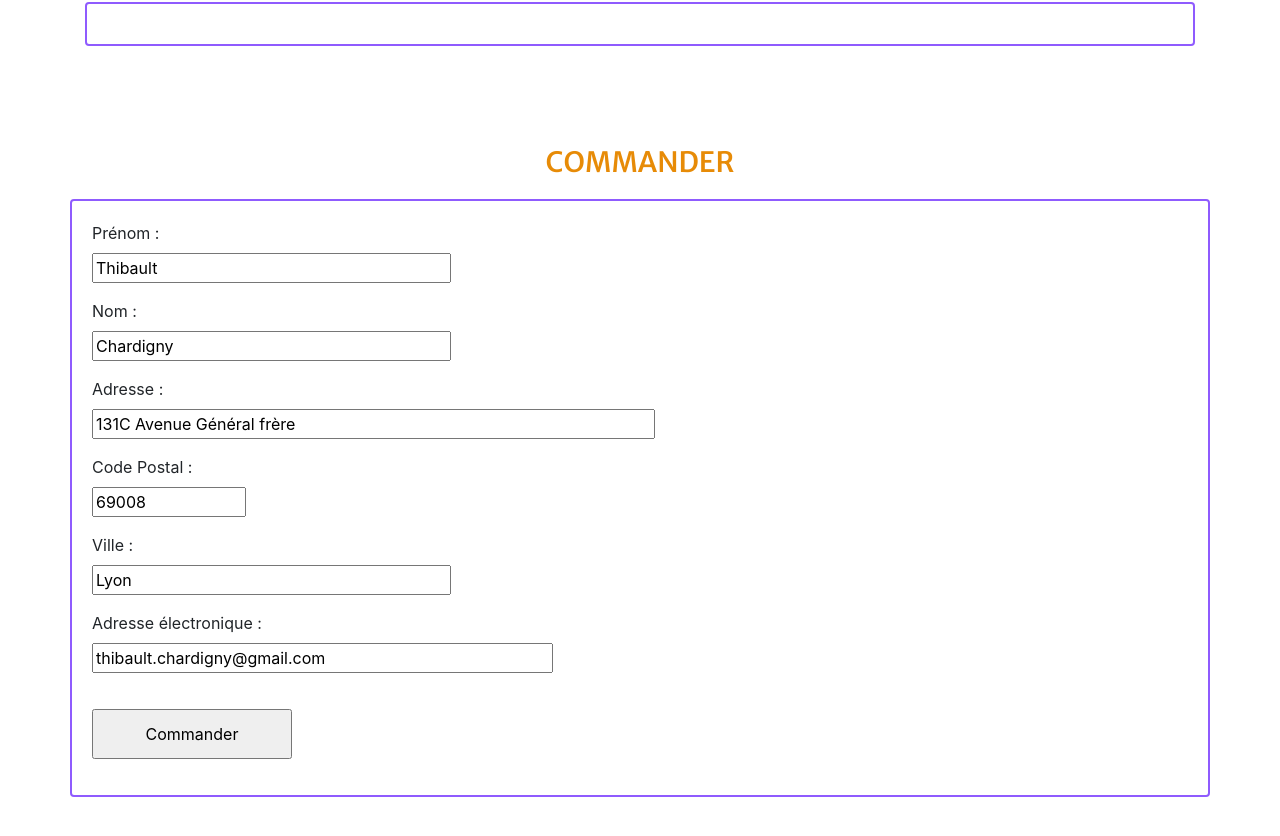
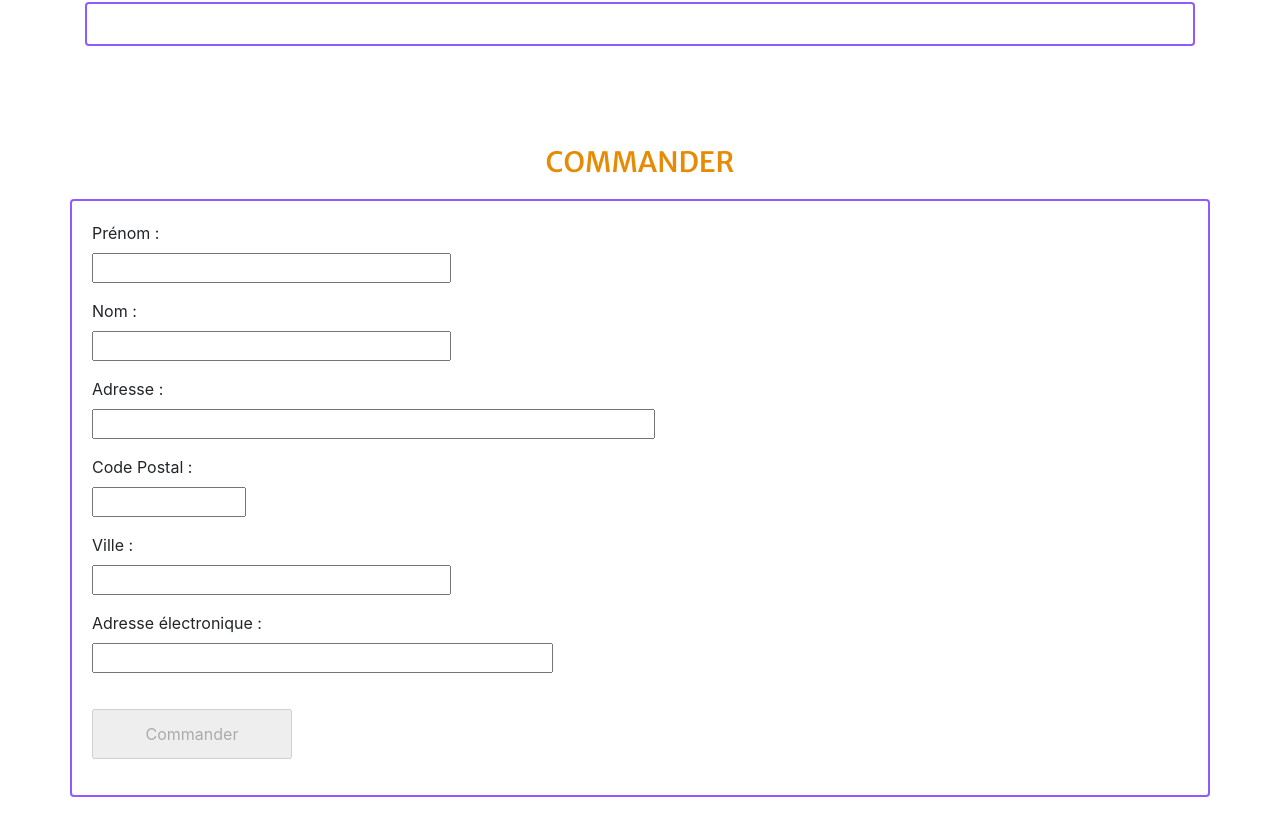
Before and after one commit to Miskeyz/ThibaultChardigny_5_05112020, a website: page panier.html in a window 1280 px wide. Shown: the part 202-1038 px from the top of the page. Drawn offline with nearby package versions, Linux system fonts and the light colour scheme; no server answers.

Commit message:
16112020 12:50

```diff
--- a/js/form.js
+++ b/js/form.js
@@ -18,6 +18,10 @@ var errorVille = document.getElementById('errorVille');
 
 var mail = document.getElementById('mail');
 var errorMail = document.getElementById('errorMail');
+
+var submitElt = document.getElementById('envoyer');
+
+var validate = false;
 
 // Paramétrage des variables de contrôles avec des regex :
 
@@ -58,3 +62,23 @@ verificationForm(regexAdresse, adresse, errorAdresse);
 verificationForm(regexCp, cp, errorCp);
 verificationForm(regexMail, mail, errorMail);
 verificationForm(regexNomPrenomVille, ville, errorVille);
+
+// Vérification que tous les champs du formulaire sont valide :
+
+form.addEventListener('input', function()
+{
+	var errorSearch = document.getElementsByClassName('greenBorder');
+
+	// Si c'est bien le cas on réactive le bouton pour envoyer :
+	if(errorSearch.length === 6)
+	{
+		submitElt.removeAttribute('disabled');
+	}
+
+
+	// Sinon le bouton reste inactif :
+	else
+	{
+		submitElt.setAttribute('disabled', 'true')
+	}
+})
--- a/js/panier.js
+++ b/js/panier.js
@@ -160,8 +160,6 @@ submitForm. addEventListener('click', function(e)
 
 	// Vérification de l'existance d'au moins 1 produit dans le panier :
 
-	console.log(products.length);
-
 	if(products.length > 0)
 	{
 		// Création de l'objet “contact“ :
--- a/panier.html
+++ b/panier.html
@@ -86,36 +86,36 @@
 
 					<p>
 						<label for="prenom">Prénom :</label><br>
-						<input type="text" name="prenom" id="prenom" value="Thibault" required size="30" /><span id="errorPrenom"></span>
+						<input type="text" name="prenom" id="prenom" required size="30" /><span id="errorPrenom"></span>
 					</p>
 
 					<p>
 						<label for="nom">Nom :</label><br>
-						<input type="text" name="nom" id="nom" required size="30" value="Chardigny" /><span id="errorNom"></span>
+						<input type="text" name="nom" id="nom" required size="30" /><span id="errorNom"></span>
 					</p>
 
 					<p>
 						<label for="adresse">Adresse :</label><br>
-						<input type="text" name="adresse" id="adresse" required size="50" value="131C Avenue Général frère" /><span id="errorAdresse"></span>
+						<input type="text" name="adresse" id="adresse" required size="50" /><span id="errorAdresse"></span>
 					</p>
 
 					<p>
 						<label for="cp">Code Postal :</label><br>
-						<input type="text" name="cp" id="cp" required size="10" value="69008" /><span id="errorCp"></span>
+						<input type="text" name="cp" id="cp" required size="10"  /><span id="errorCp"></span>
 					</p>
 
 					<p>
 						<label for="ville">Ville :</label><br>
-						<input type="text" name="ville" id="ville" required size="30"  value="Lyon" /><span id="errorVille"></span>
+						<input type="text" name="ville" id="ville" required size="30"   /><span id="errorVille"></span>
 					</p>
 
 					<p>
 						<label for="mail">Adresse électronique :</label><br>
-						<input type="email" name="mail" id="mail" required size="40" value="thibault.chardigny@gmail.com"/><span id="errorMail"></span>
+						<input type="email" name="mail" id="mail" required size="40" /><span id="errorMail"></span>
 					</p>
 
 					<p>
-						<input type="submit" name="envoyer" id="envoyer" value="Commander" class="submit-btn" />
+						<input type="submit" name="envoyer" id="envoyer" value="Commander" class="submit-btn" disabled="true" />
 					</p>
 
 				</form>
```
Also changed, not shown: js/produit.js (+5 -3 lines).
